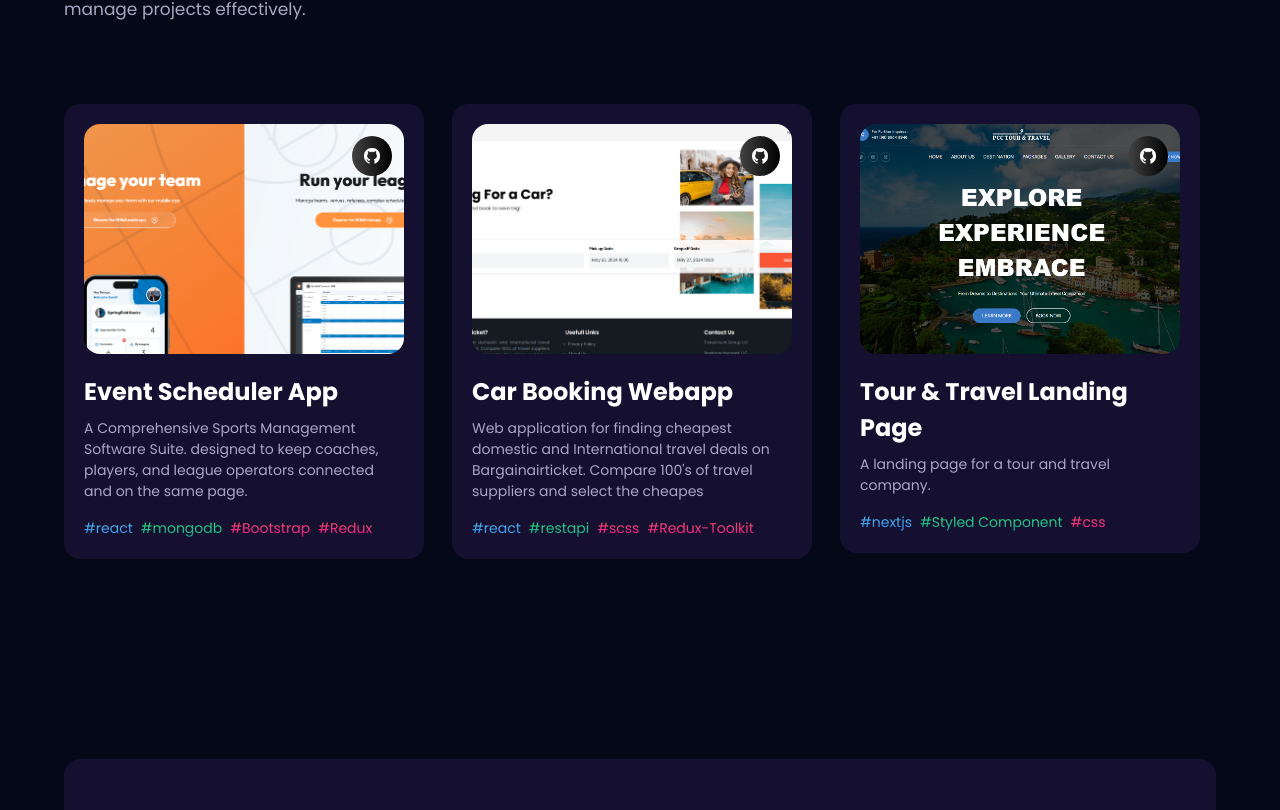
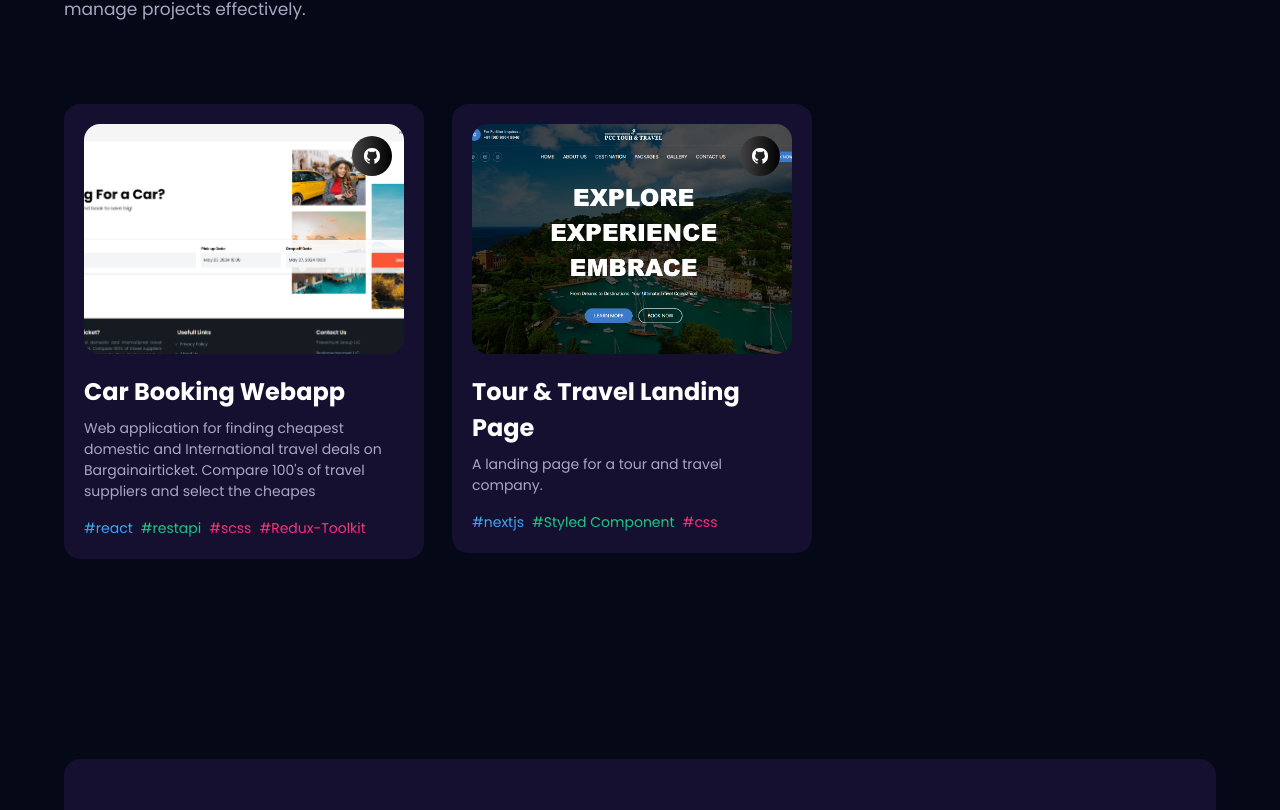
Before and after one commit to Gauravpant14/My-portfolio, a React (Vite) app: page / in a window 1280 px wide. Shown: the part 3250-4060 px from the top of the page. Built offline with nearby package versions, Linux system fonts and the light colour scheme.

Commit message:
Update index.js

```diff
--- a/src/constants/index.js
+++ b/src/constants/index.js
@@ -176,31 +176,31 @@ const testimonials = [
 ];
 
 const projects = [
-  {
-    name: "Event Scheduler App",
-    description:
-      "A Comprehensive Sports Management Software Suite. designed to keep coaches, players, and league operators connected and on the same page. ",
-    tags: [
-      {
-        name: "react",
-        color: "blue-text-gradient",
-      },
-      {
-        name: "mongodb",
-        color: "green-text-gradient",
-      },
-      {
-        name: "Bootstrap",
-        color: "pink-text-gradient",
-      },
-      {
-        name: "Redux",
-        color: "pink-text-gradient",
-      },
-    ],
-    image: AllBall,
-    source_code_link: "https://www.allballapp.com/",
-  },
+  // {
+  //   name: "Event Scheduler App",
+  //   description:
+  //     "A Comprehensive Sports Management Software Suite. designed to keep coaches, players, and league operators connected and on the same page. ",
+  //   tags: [
+  //     {
+  //       name: "react",
+  //       color: "blue-text-gradient",
+  //     },
+  //     {
+  //       name: "mongodb",
+  //       color: "green-text-gradient",
+  //     },
+  //     {
+  //       name: "Bootstrap",
+  //       color: "pink-text-gradient",
+  //     },
+  //     {
+  //       name: "Redux",
+  //       color: "pink-text-gradient",
+  //     },
+  //   ],
+  //   image: AllBall,
+  //   source_code_link: "https://www.allballapp.com/",
+  // },
   {
     name: "Car Booking Webapp",
     description:
```
